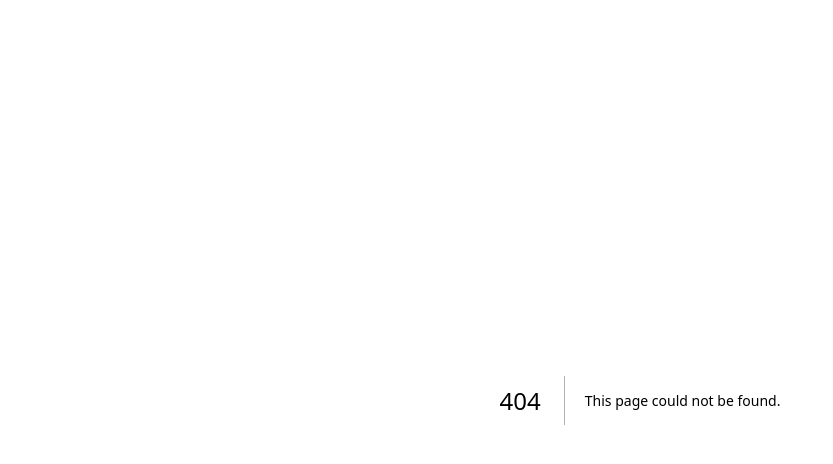
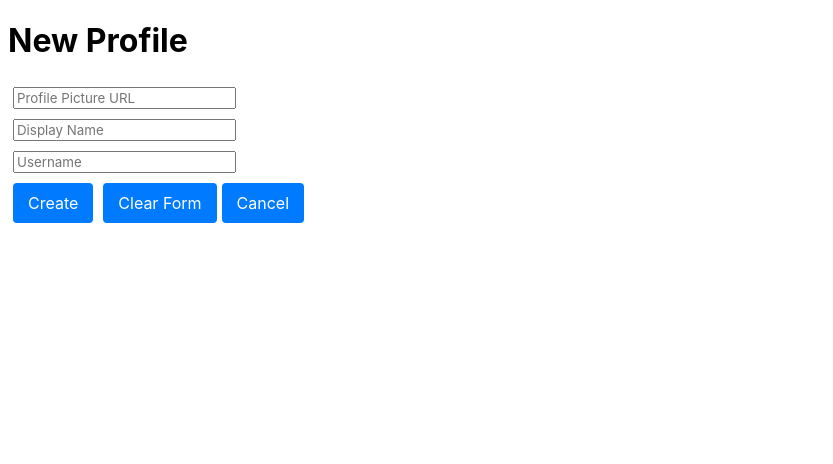
Before and after one commit to littlebitstudios/MessageBoard, a Next.js app: page /profile/new in a window 1280 px wide. Before the commit this address had no page. Shown: the top 464 px of the page, without its empty margins (0-833 px from the left). Built offline with nearby package versions, Linux system fonts and the light colour scheme.

Commit message:
profile pages

```diff
--- /dev/null
+++ b/pages/profile/new.jsx
@@ -0,0 +1,17 @@
+import React from 'react';
+import { useRouter } from 'next/router';
+import '/styles/main.css';
+import EditProfileForm from '../../app/editprofileform';
+import NewProfileForm from '../../app/newprofileform';
+
+export default function Page() {
+  const params = useRouter();
+  console.log(params);
+
+  return (
+    <>
+      <h1>New Profile</h1>
+      <NewProfileForm/>
+    </>
+  );
+}
```
Also changed, not shown: pages/profile/[id].jsx (added, +16 -0 lines).
